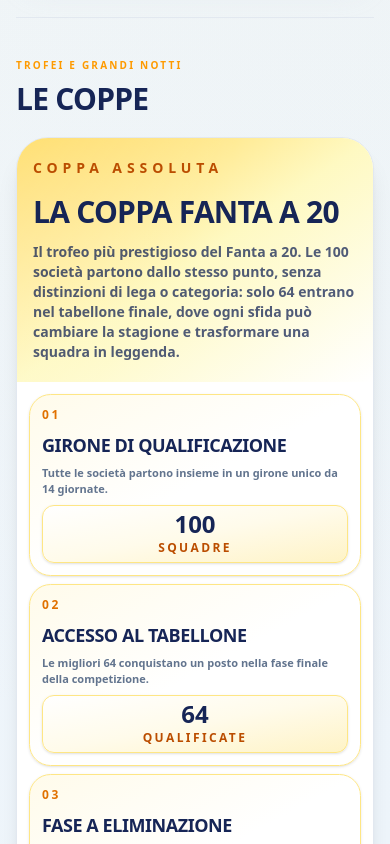
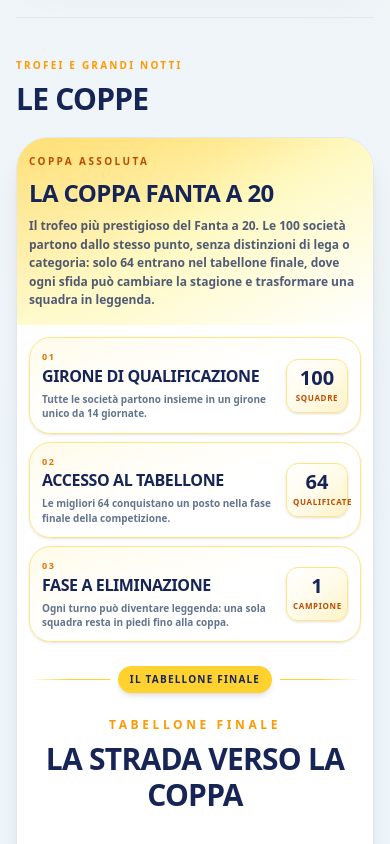
Before and after one commit to FedericoRavenna4/il-fanta-a-20, a Next.js app: page /competizioni in a window 390 px wide. Shown: the part 4500-5344 px from the top of the page. Built offline with nearby package versions, Linux system fonts and the light colour scheme.

Commit message:
responsive mobile e tablet

```diff
--- a/src/app/coppe/CoppaFanta.tsx
+++ b/src/app/coppe/CoppaFanta.tsx
@@ -34,20 +34,20 @@ export default function CoppaFanta() {
       id="coppa-fanta-a-20"
       className="scroll-mt-28 overflow-hidden rounded-[2rem] border border-slate-200 bg-white shadow-xl"
     >
-      <div className="group relative overflow-hidden bg-gradient-to-br from-amber-300 via-yellow-100 to-white px-4 py-5 sm:px-8 sm:py-12 lg:px-10 lg:py-14">
+      <div className="group relative overflow-hidden bg-gradient-to-br from-amber-300 via-yellow-100 to-white px-3 py-4 sm:px-8 sm:py-12 lg:px-10 lg:py-14">
         <div className="pointer-events-none absolute inset-0 bg-[linear-gradient(120deg,rgba(255,255,255,0.32),transparent_45%)]" />
 
         <div className="relative z-10 grid items-center gap-4 sm:gap-10 lg:grid-cols-[1fr_340px]">
           <div>
-            <p className="text-sm font-black uppercase tracking-[0.35em] text-amber-700">
+            <p className="text-[10px] font-black uppercase tracking-[0.24em] text-amber-700 sm:text-sm sm:tracking-[0.35em]">
               Coppa assoluta
             </p>
 
-            <h2 className="mt-4 text-3xl font-black uppercase tracking-tight text-blue-950 sm:text-4xl md:text-5xl lg:text-6xl">
+            <h2 className="mt-2 text-2xl font-black uppercase tracking-tight text-blue-950 sm:mt-4 sm:text-4xl md:text-5xl lg:text-6xl">
               La Coppa Fanta a 20
             </h2>
 
-            <p className="mt-3 max-w-5xl text-sm font-semibold leading-5 text-blue-950/75 sm:mt-6 sm:text-lg sm:leading-8 lg:text-[20px] lg:leading-9">
+            <p className="mt-2 max-w-5xl text-xs font-semibold leading-[1.15rem] text-blue-950/75 sm:mt-6 sm:text-lg sm:leading-8 lg:text-[20px] lg:leading-9">
               Il trofeo più prestigioso del Fanta a 20. Le 100 società partono
               dallo stesso punto, senza distinzioni di lega o categoria: solo 64
               entrano nel tabellone finale, dove ogni sfida può cambiare la
@@ -78,25 +78,25 @@ export default function CoppaFanta() {
             >
               <div className="pointer-events-none absolute inset-0 bg-[radial-gradient(circle_at_top_right,rgba(251,191,36,0.18),transparent_35%)] opacity-0 transition duration-300 group-hover:opacity-100" />
 
-              <div className="relative flex min-h-0 flex-col sm:min-h-[270px]">
-                <p className="text-xs font-black uppercase tracking-[0.22em] text-amber-600">
+              <div className="relative grid min-h-0 grid-cols-[minmax(0,1fr)_62px] items-center gap-x-2 sm:flex sm:min-h-[270px] sm:flex-col sm:items-stretch">
+                <p className="col-start-1 row-start-1 text-[9px] font-black uppercase tracking-[0.18em] text-amber-600 sm:text-xs sm:tracking-[0.22em]">
                   {fase.step}
                 </p>
 
-                <h3 className="mt-2 text-lg font-black uppercase tracking-tight text-blue-950 sm:mt-5 sm:text-2xl lg:whitespace-nowrap">
+                <h3 className="col-start-1 row-start-2 mt-0 text-base font-black uppercase tracking-tight text-blue-950 sm:mt-5 sm:text-2xl lg:whitespace-nowrap">
                   {fase.title}
                 </h3>
 
-                <p className="mt-1.5 min-h-0 text-[11px] font-semibold leading-4 text-slate-500 sm:mt-5 sm:min-h-[72px] sm:text-sm sm:leading-6">
+                <p className="col-start-1 row-start-3 mt-1 min-h-0 text-[10px] font-semibold leading-[0.9rem] text-slate-500 sm:mt-5 sm:min-h-[72px] sm:text-sm sm:leading-6">
                   {fase.text}
                 </p>
 
-                <div className="mt-2 rounded-xl border border-amber-200 bg-gradient-to-br from-white via-amber-50 to-amber-100 px-3 py-1.5 text-center shadow-sm sm:mt-auto sm:rounded-[1.35rem] sm:px-5 sm:py-4">
-                  <p className="text-2xl font-black leading-none text-blue-950 sm:text-5xl">
+                <div className="col-start-2 row-span-3 row-start-1 mt-0 rounded-xl border border-amber-200 bg-gradient-to-br from-white via-amber-50 to-amber-100 px-1.5 py-2 text-center shadow-sm sm:mt-auto sm:rounded-[1.35rem] sm:px-5 sm:py-4">
+                  <p className="text-xl font-black leading-none text-blue-950 sm:text-5xl">
                     {fase.number}
                   </p>
 
-                  <p className="mt-1 text-xs font-black uppercase tracking-[0.2em] text-amber-700">
+                  <p className="mt-1 text-[8px] font-black uppercase tracking-[0.08em] text-amber-700 sm:text-xs sm:tracking-[0.2em]">
                     {fase.label}
                   </p>
                 </div>
@@ -108,7 +108,7 @@ export default function CoppaFanta() {
         <div className="my-6 flex items-center justify-center sm:my-10">
           <div className="h-px flex-1 bg-gradient-to-r from-transparent via-amber-300 to-amber-300" />
 
-          <div className="mx-5 rounded-full bg-amber-300 px-6 py-2 text-sm font-black uppercase tracking-[0.18em] text-blue-950 shadow-md">
+          <div className="mx-2 rounded-full bg-amber-300 px-3 py-1.5 text-[10px] font-black uppercase tracking-[0.12em] text-blue-950 shadow-md sm:mx-5 sm:px-6 sm:py-2 sm:text-sm sm:tracking-[0.18em]">
             Il tabellone finale
           </div>
 
@@ -117,16 +117,16 @@ export default function CoppaFanta() {
 
         <TabelloneCoppaFanta partite={tabellone} stagione="2025/26" />
 
-        <div className="mt-10 rounded-[1.8rem] border border-amber-200 bg-gradient-to-br from-amber-50 via-white to-white p-5 shadow-sm sm:p-8">
+        <div className="mt-6 rounded-[1.35rem] border border-amber-200 bg-gradient-to-br from-amber-50 via-white to-white p-3 shadow-sm sm:mt-10 sm:rounded-[1.8rem] sm:p-8">
           <p className="text-xs font-black uppercase tracking-[0.28em] text-amber-500">
             Archivio
           </p>
 
-          <h3 className="mt-2 text-3xl font-black uppercase tracking-tight text-blue-950">
+          <h3 className="mt-1 text-xl font-black uppercase tracking-tight text-blue-950 sm:mt-2 sm:text-3xl">
             Archivio della competizione
           </h3>
 
-          <p className="mt-4 max-w-4xl text-sm font-semibold leading-7 text-slate-500">
+          <p className="mt-2 max-w-4xl text-xs font-semibold leading-5 text-slate-500 sm:mt-4 sm:text-sm sm:leading-7">
             Lo storico della Coppa Fanta a 20 raccoglierà stagione dopo stagione
             tabelloni, finaliste e vincitori della competizione più grande del
             Fanta a 20.
--- a/src/app/hall-of-fame/page.tsx
+++ b/src/app/hall-of-fame/page.tsx
@@ -261,7 +261,7 @@ export function HallOfFameContent({ embedded = false }: { embedded?: boolean })
                               <p className="text-[9px] font-black uppercase tracking-[0.16em] text-slate-400">
                                 Campione
                               </p>
-                              <p className="mt-1 truncate font-black uppercase text-blue-950">
+                              <p className="mt-1 truncate text-xs font-black uppercase text-blue-950 sm:text-base">
                                 {team!.nome}
                               </p>
                             </div>
@@ -289,7 +289,7 @@ export function HallOfFameContent({ embedded = false }: { embedded?: boolean })
                             </div>
 
                             <p
-                              className={`truncate font-black uppercase ${
+                              className={`truncate text-xs font-black uppercase sm:text-base ${
                                 isDark ? "text-white" : "text-blue-950"
                               }`}
                             >
--- a/src/app/ranking/RankingSmart.tsx
+++ b/src/app/ranking/RankingSmart.tsx
@@ -67,7 +67,7 @@ export default function RankingSmart({ rows }: { rows: RankingRow[] }) {
         <div className="hidden grid-cols-[60px_minmax(0,1fr)_90px_150px_70px_80px] gap-3 bg-slate-50 px-6 py-3 text-[10px] font-black uppercase tracking-wider text-slate-400 lg:grid"><span>Pos.</span><span>Società</span><span>Ingresso</span><span>Lega attuale</span><span className="text-right">Trofei</span><span className="text-right text-blue-950">PT</span></div>
         {rows.slice(0, 10).map((row, index) => (
           <Link key={row.posizione} href={row.team ? `/societa/${row.team.slug}` : "#"} className="grid min-w-0 grid-cols-[32px_minmax(0,1fr)_48px] items-center gap-2 border-t border-slate-100 px-3 py-2 transition hover:bg-sky-50/60 sm:grid-cols-[52px_minmax(0,1fr)_auto] sm:gap-3 sm:px-5 sm:py-3 lg:grid-cols-[60px_minmax(0,1fr)_90px_150px_70px_80px] lg:px-6">
-            <span className="text-sm font-black text-blue-950">{row.posizione}°</span><div className="flex min-w-0 items-center gap-2 sm:gap-3">{row.team && <Image src={row.team.logo} alt="" width={42} height={42} className="h-9 w-9 shrink-0 object-contain sm:h-10 sm:w-10" />}<span className="min-w-0 text-[13px] font-black uppercase text-blue-950 sm:text-base"><AutoScrollName name={row.team?.nome ?? row.nomeRanking} index={index} /></span></div><span className="hidden text-sm font-bold text-slate-500 lg:block">{row.team?.stagioneIngresso ?? "—"}</span><span className="hidden truncate text-sm font-bold text-slate-500 lg:block">{row.team?.legaAttuale ?? "—"}</span><span className="hidden text-right text-sm font-black text-blue-950 lg:block">{row.trofei.totaleTrofei}</span><span className="text-right text-base font-black text-blue-950">{row.puntiRanking}</span>
+            <span className="text-sm font-black text-blue-950">{row.posizione}°</span><div className="flex min-w-0 items-center gap-2 sm:gap-3">{row.team && <Image src={row.team.logo} alt="" width={42} height={42} className="h-9 w-9 shrink-0 object-contain sm:h-10 sm:w-10" />}<span className="min-w-0 text-xs font-black uppercase text-blue-950 sm:text-base"><AutoScrollName name={row.team?.nome ?? row.nomeRanking} index={index} /></span></div><span className="hidden text-sm font-bold text-slate-500 lg:block">{row.team?.stagioneIngresso ?? "—"}</span><span className="hidden truncate text-sm font-bold text-slate-500 lg:block">{row.team?.legaAttuale ?? "—"}</span><span className="hidden text-right text-sm font-black text-blue-950 lg:block">{row.trofei.totaleTrofei}</span><span className="text-right text-base font-black text-blue-950">{row.puntiRanking}</span>
           </Link>
         ))}
         <div className="border-t border-slate-200 p-4 text-center sm:p-5"><button type="button" onClick={() => { setFasciaAttiva(1); setOpen(true); }} className="min-h-12 w-full rounded-full bg-blue-950 px-4 py-3 text-xs font-black uppercase tracking-[0.08em] text-white transition hover:bg-blue-800 sm:w-auto sm:px-7 sm:tracking-[0.14em]">Vedi tutta la classifica del Ranking</button></div>
@@ -99,7 +99,7 @@ export default function RankingSmart({ rows }: { rows: RankingRow[] }) {
                   )}
                   <Link href={row.team ? `/societa/${row.team.slug}` : "#"} className="grid grid-cols-[44px_minmax(0,1fr)_52px_60px] items-center gap-2 border-b border-slate-100 px-2 py-3 transition hover:bg-white lg:grid-cols-[60px_minmax(220px,1fr)_90px_150px_65px_75px] lg:gap-3 lg:px-4">
                     <span className="font-black text-blue-950">{row.posizione}°</span>
-                    <div className="flex min-w-0 items-center gap-2 sm:gap-3">{row.team && <Image src={row.team.logo} alt="" width={40} height={40} className="h-8 w-8 shrink-0 object-contain sm:h-10 sm:w-10" />}<span className="min-w-0 text-xs font-black uppercase text-blue-950 sm:text-base"><AutoScrollName name={row.team?.nome ?? row.nomeRanking} index={index + 10} /></span></div>
+                    <div className="flex min-w-0 items-center gap-2 sm:gap-3">{row.team && <Image src={row.team.logo} alt="" width={40} height={40} className="h-8 w-8 shrink-0 object-contain sm:h-10 sm:w-10" />}<span className="min-w-0 text-[11px] font-black uppercase text-blue-950 sm:text-base"><AutoScrollName name={row.team?.nome ?? row.nomeRanking} index={index + 10} /></span></div>
                     <span className="hidden text-sm font-bold text-slate-500 lg:block">{row.team?.stagioneIngresso ?? "—"}</span>
                     <span className="hidden truncate text-sm font-bold text-slate-500 lg:block">{row.team?.legaAttuale ?? "—"}</span>
                     <span className="text-right text-sm font-black text-blue-950">{row.trofei.totaleTrofei}</span>
```
Also changed, not shown: src/app/page.tsx (+9 -6 lines).
